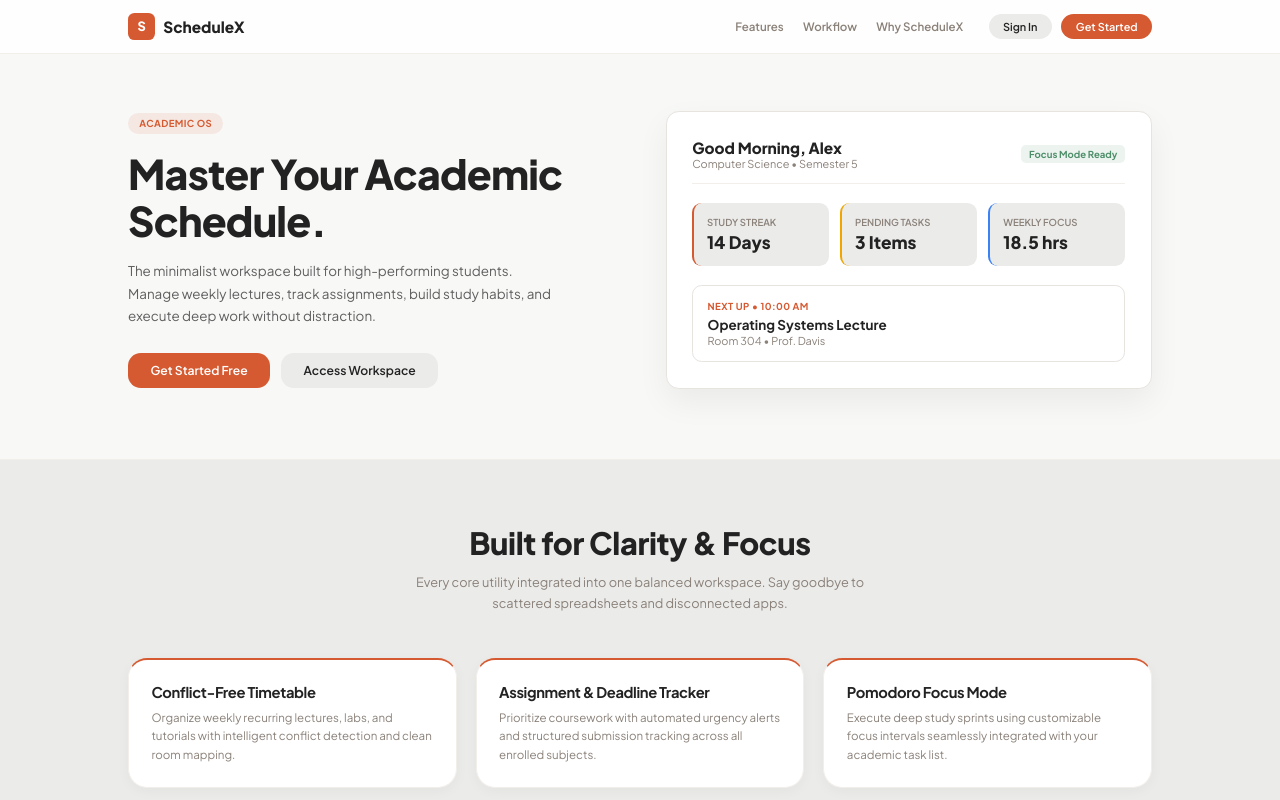
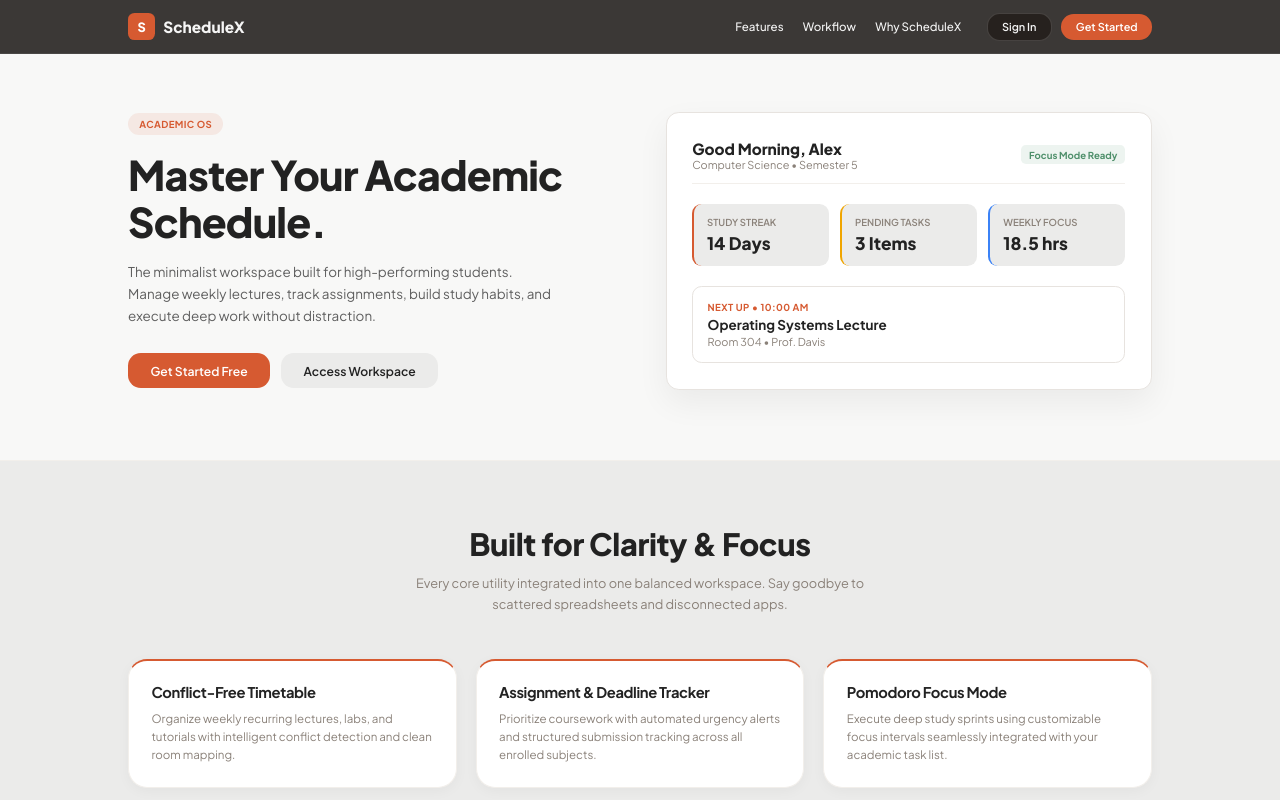
Before and after one commit to krutthiikaaa/ScheduleX, a React (Vite) app: page / in a window 1280 px wide. Shown: the top 800 px of the page. Built offline with nearby package versions, Linux system fonts and the light colour scheme; no server answers.

Commit message:
Fix Landing page header dark mode styling

```diff
--- a/src/pages/LandingPage.jsx
+++ b/src/pages/LandingPage.jsx
@@ -43,29 +43,29 @@ function LandingPage() {
         position: "sticky",
         top: 0,
         zIndex: 1000,
-        background: "rgba(255, 255, 255, 0.85)",
+        background: "rgba(26, 23, 21, 0.85)",
         backdropFilter: "blur(12px)",
-        borderBottom: "1px solid var(--border-light)",
+        borderBottom: "1px solid rgba(255,255,255,0.08)",
         width: "100%"
       }}>
         <div style={{ maxWidth: 1360, margin: "0 auto", padding: "16px 40px", boxSizing: "border-box", display: "flex", alignItems: "center", justifyContent: "space-between" }}>
-          <Link to="/" style={{ display: "flex", alignItems: "center", gap: 10, textDecoration: "none", color: "var(--text-heading)", fontWeight: 800, fontSize: "1.2rem" }}>
-            <div style={{ width: 34, height: 34, borderRadius: 8, background: "var(--primary)", color: "#FFF", display: "flex", alignItems: "center", justifyContent: "center", fontWeight: 800, fontSize: "1rem" }}>
+          <Link to="/" style={{ display: "flex", alignItems: "center", gap: 10, textDecoration: "none", color: "#F5F5F5", fontWeight: 800, fontSize: "1.2rem" }}>
+            <div style={{ width: 34, height: 34, borderRadius: 8, background: "#D65A31", color: "#FFF", display: "flex", alignItems: "center", justifyContent: "center", fontWeight: 800, fontSize: "1rem" }}>
               S
             </div>
             ScheduleX
           </Link>
 
           <div style={{ display: "flex", gap: 32, alignItems: "center" }}>
-            <div style={{ display: "flex", gap: 24, fontWeight: 600, fontSize: "0.9rem", color: "var(--text-muted)" }}>
-              <a href="#features" style={{ color: "inherit", textDecoration: "none", transition: "color 0.2s" }}>Features</a>
-              <a href="#workflow" style={{ color: "inherit", textDecoration: "none", transition: "color 0.2s" }}>Workflow</a>
-              <a href="#advantages" style={{ color: "inherit", textDecoration: "none", transition: "color 0.2s" }}>Why ScheduleX</a>
+            <div className="landing-nav-links" style={{ display: "flex", gap: 24, fontWeight: 600, fontSize: "0.9rem" }}>
+              <a href="#features">Features</a>
+              <a href="#workflow">Workflow</a>
+              <a href="#advantages">Why ScheduleX</a>
             </div>
 
             <div style={{ display: "flex", gap: 12, alignItems: "center" }}>
-              <Link to="/login" className="btn btn-secondary" style={{ padding: "8px 18px", fontSize: "0.85rem" }}>Sign In</Link>
-              <Link to="/register" className="btn btn-primary" style={{ padding: "8px 18px", fontSize: "0.85rem" }}>Get Started</Link>
+              <Link to="/login" className="landing-btn-signin" style={{ padding: "8px 18px", fontSize: "0.85rem" }}>Sign In</Link>
+              <Link to="/register" className="landing-btn-primary" style={{ padding: "8px 18px", fontSize: "0.85rem" }}>Get Started</Link>
             </div>
           </div>
         </div>
--- a/src/styles/splash-landing.css
+++ b/src/styles/splash-landing.css
@@ -129,3 +129,70 @@
 .footer-inner{flex-direction:column;gap:24px}
 .footer-links{flex-wrap:wrap;gap:16px}
 }
+
+/* --- Landing Nav Links Dark Mode --- */
+.landing-nav-links a {
+  color: #F5F5F5 !important;
+  text-decoration: none;
+  transition: all 0.2s ease;
+  position: relative;
+}
+
+.landing-nav-links a:hover, .landing-nav-links a:active {
+  color: #D65A31 !important;
+}
+
+/* Subtle underline indicator on active/hover */
+.landing-nav-links a::after {
+  content: "";
+  position: absolute;
+  bottom: -4px;
+  left: 0;
+  width: 0%;
+  height: 2px;
+  background-color: #D65A31;
+  transition: width 0.3s ease;
+}
+
+.landing-nav-links a:hover::after, .landing-nav-links a:active::after {
+  width: 100%;
+}
+
+/* --- Buttons Dark Mode --- */
+.landing-btn-signin {
+  display: inline-flex;
+  align-items: center;
+  justify-content: center;
+  background: #26211E;
+  color: #F5F5F5 !important;
+  border: 1px solid rgba(255,255,255,0.15);
+  border-radius: var(--radius-btn, 16px);
+  text-decoration: none;
+  font-weight: 600;
+  transition: all 0.2s ease;
+}
+
+.landing-btn-signin:hover {
+  background: #2E2825;
+  border-color: #D65A31;
+  color: #D65A31 !important;
+}
+
+.landing-btn-primary {
+  display: inline-flex;
+  align-items: center;
+  justify-content: center;
+  background: #D65A31;
+  color: #FFF !important;
+  border: none;
+  border-radius: var(--radius-btn, 16px);
+  text-decoration: none;
+  font-weight: 600;
+  transition: all 0.2s ease;
+}
+
+.landing-btn-primary:hover {
+  background: #E06A42;
+  transform: translateY(-1px);
+  box-shadow: 0 4px 14px rgba(214, 90, 49, 0.4);
+}
```
